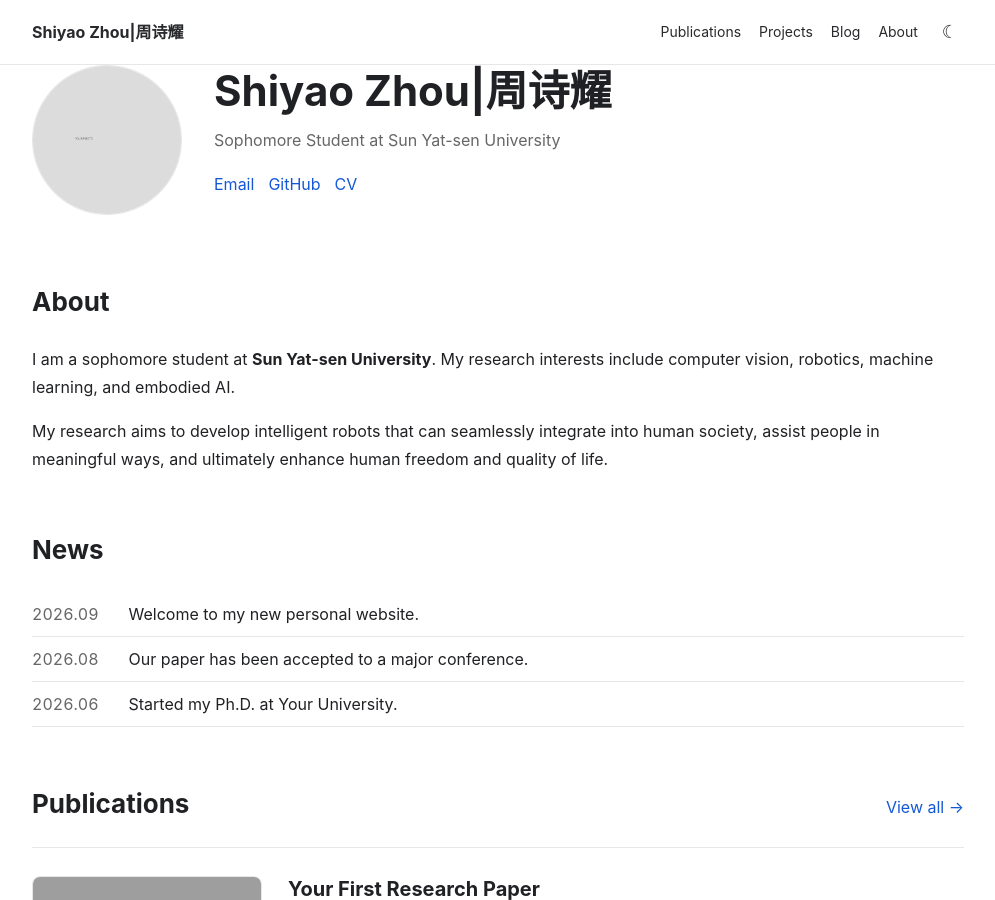
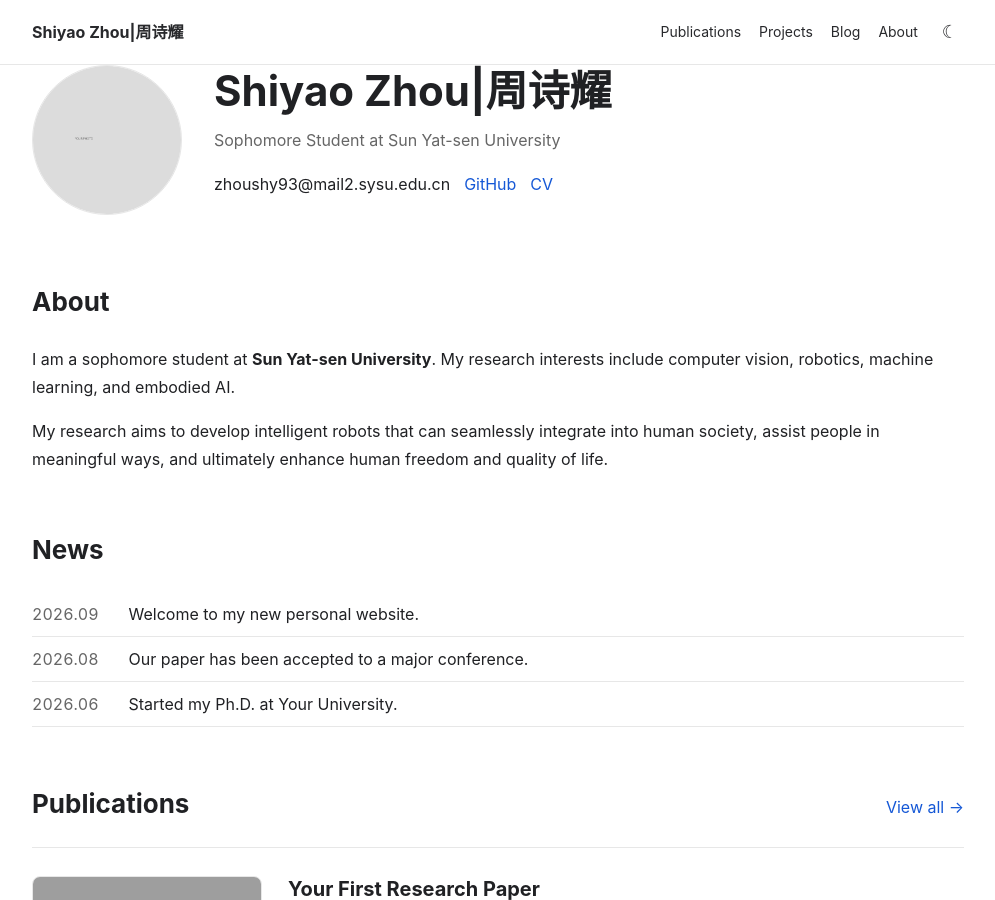
Before and after one commit to zhoushy93/zhoushy93.github.io, a Jekyll site: the page built from index.md, in a window 1280 px wide and 900 px high. Shown: the whole window, without its empty margins (142-1137 px from the left). Built offline with Jekyll 4.4.1, drawn with Linux system fonts in a browser that asks for light colours; grey boxes are pictures that could not be loaded.

Commit message:
Update index.md

```diff
--- a/index.md
+++ b/index.md
@@ -2,7 +2,7 @@
 layout: default
 title: Home
 ---
-<section class="hero"><img class="avatar" src="/assets/img/avatar.jpg" alt="Your Name"><div><h1>Shiyao Zhou|周诗耀</h1><p class="subtitle">Sophomore Student at Sun Yat-sen University</p><p class="links"><a href="mailto:zhoushy93@mail2.sysu.edu.cn">Email</a><a href="https://github.com/zhoushy93.github.io">GitHub</a><a href="/files/cv.pdf">CV</a></p></div></section>
+<section class="hero"><img class="avatar" src="/assets/img/avatar.jpg" alt="Your Name"><div><h1>Shiyao Zhou|周诗耀</h1><p class="subtitle">Sophomore Student at Sun Yat-sen University</p><p class="links">zhoushy93@mail2.sysu.edu.cn<a href="https://github.com/zhoushy93.github.io">GitHub</a><a href="/files/cv.pdf">CV</a></p></div></section>
 <section><h2>About</h2><p>I am a sophomore student at <strong>Sun Yat-sen University</strong>. My research interests include computer vision, robotics, machine learning, and embodied AI.</p><p>My research aims to develop intelligent robots that can seamlessly integrate into human society, assist people in meaningful ways, and ultimately enhance human freedom and quality of life.</p></section>
 <section><h2>News</h2><div class="news-item"><span>2026.09</span> Welcome to my new personal website.</div><div class="news-item"><span>2026.08</span> Our paper has been accepted to a major conference.</div><div class="news-item"><span>2026.06</span> Started my Ph.D. at Your University.</div></section>
 <section><div class="section-heading"><h2>Publications</h2><a href="/publications/">View all →</a></div>{% for paper in site.data.publications limit:4 %}{% include publication.html paper=paper %}{% endfor %}</section>
```
